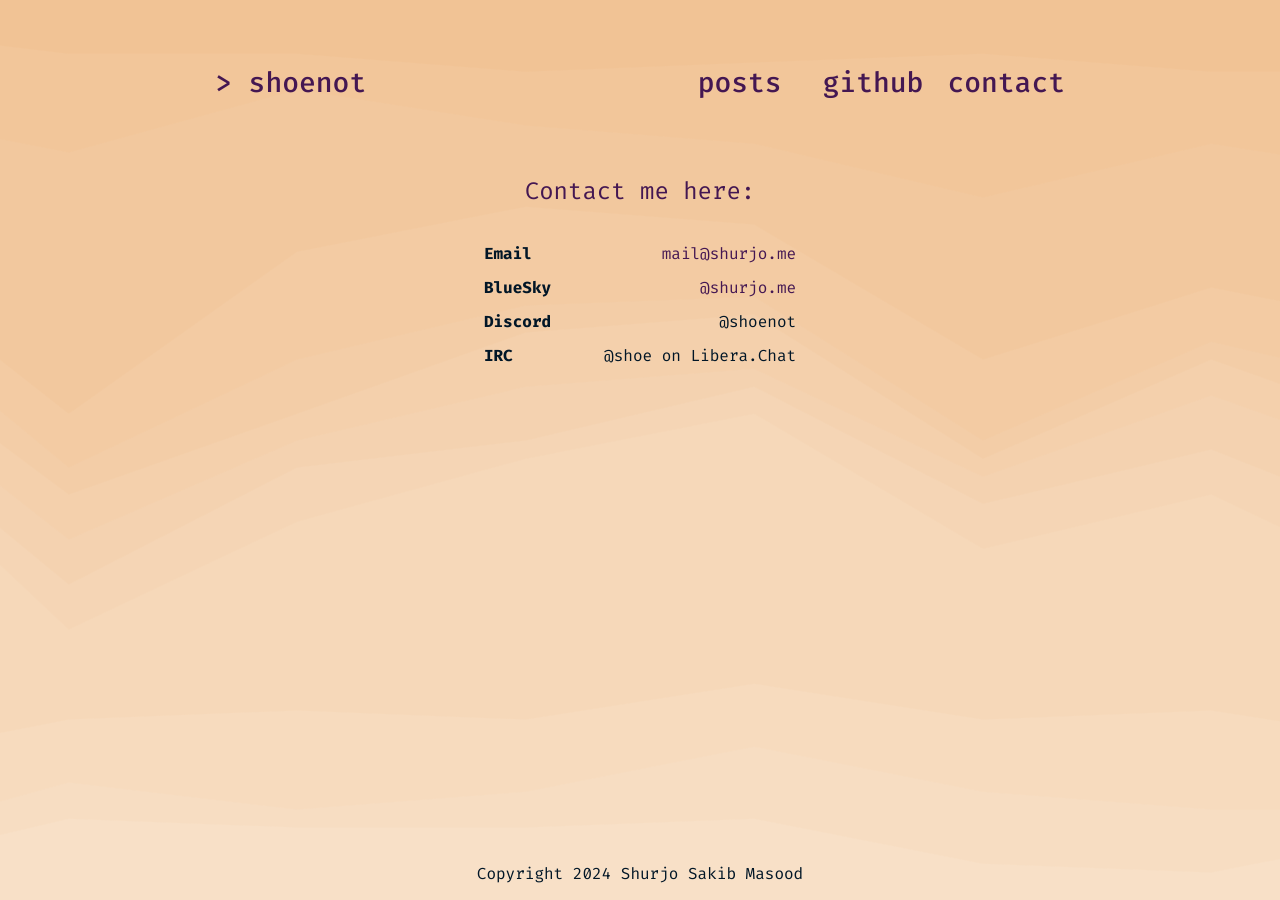
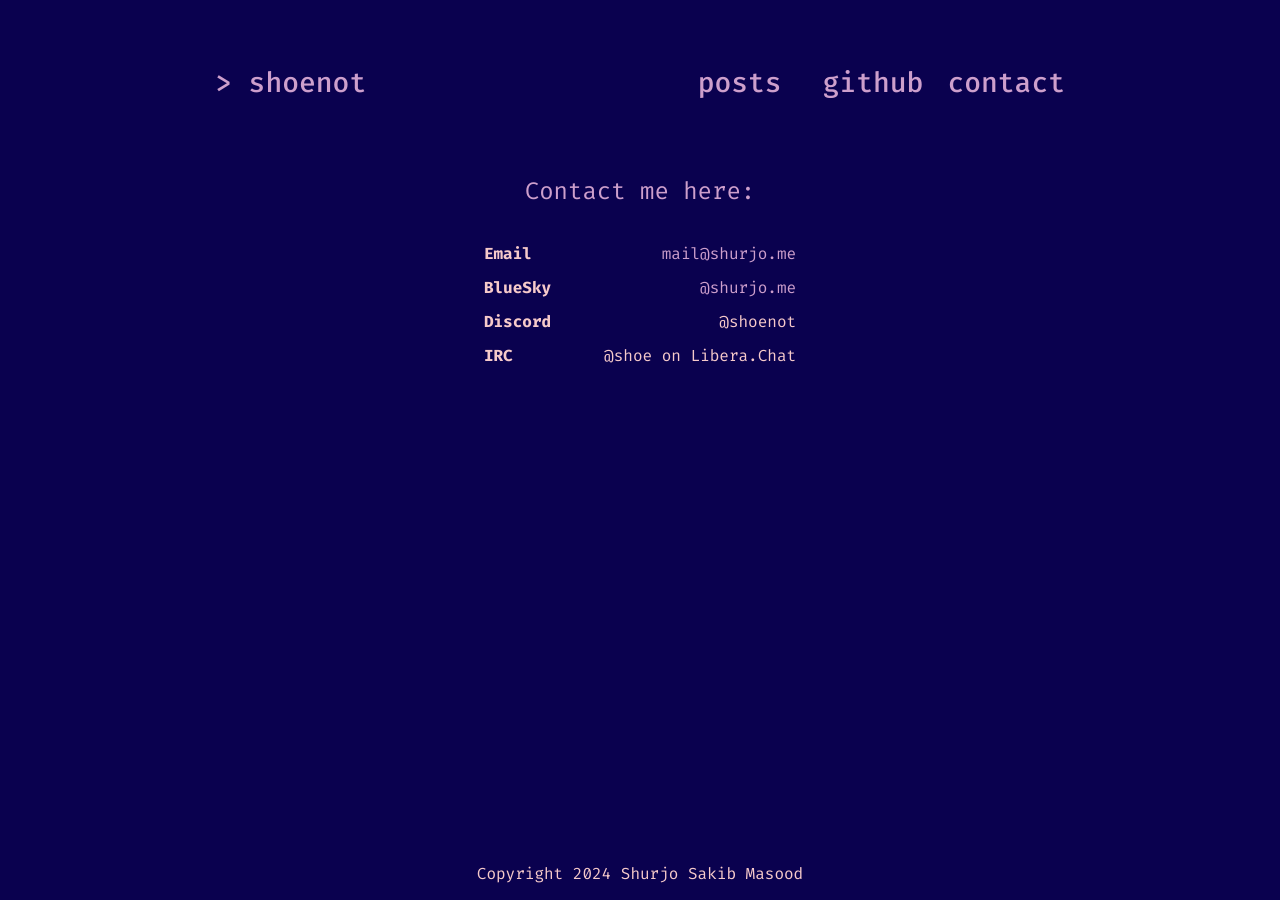
Before and after one commit to shoenot/shurj0.github.io, a Jekyll site: the page built from contact.html, in a window 1280 px wide. Built offline with Jekyll 4.4.1, drawn with Linux system fonts in a browser that asks for light colours.

Commit message:
color experiments

```diff
--- a/assets/styles/styles.css
+++ b/assets/styles/styles.css
@@ -1,9 +1,9 @@
 :root {
-    --background-color:#F4D1AE;
-    --text-color:#011627;
-    --link-color:#441752;
-    --title-color:#441752;
-    --hover-color:#F05941;
+    --background-color:#0A014F;
+    --text-color:#f6caca;
+    --link-color:#cd9fcc;
+    --title-color:#cd9fcc;
+    --hover-color:#fae8eb;
     --date-color:rgba(1, 22, 39, 0.7);
     --divider-color:rgba(165, 148, 129, 1);
     --backdrop-color:rgba(21, 19, 15, 0.5);
@@ -218,7 +218,7 @@
     body {
         background-color: var(--background-color);
         /* background-image: url('/assets/backgrounds/topcorner.svg'), url('/assets/backgrounds/botcorner.svg'); */
-        background-image: url('/assets/backgrounds/bgimg.svg');
+        /*background-image: url('/assets/backgrounds/bgimg.svg'); */
         background-repeat: no-repeat, no-repeat;
         /* background-position: right top, left bottom; */
         /* background-size: 100%; */
```
